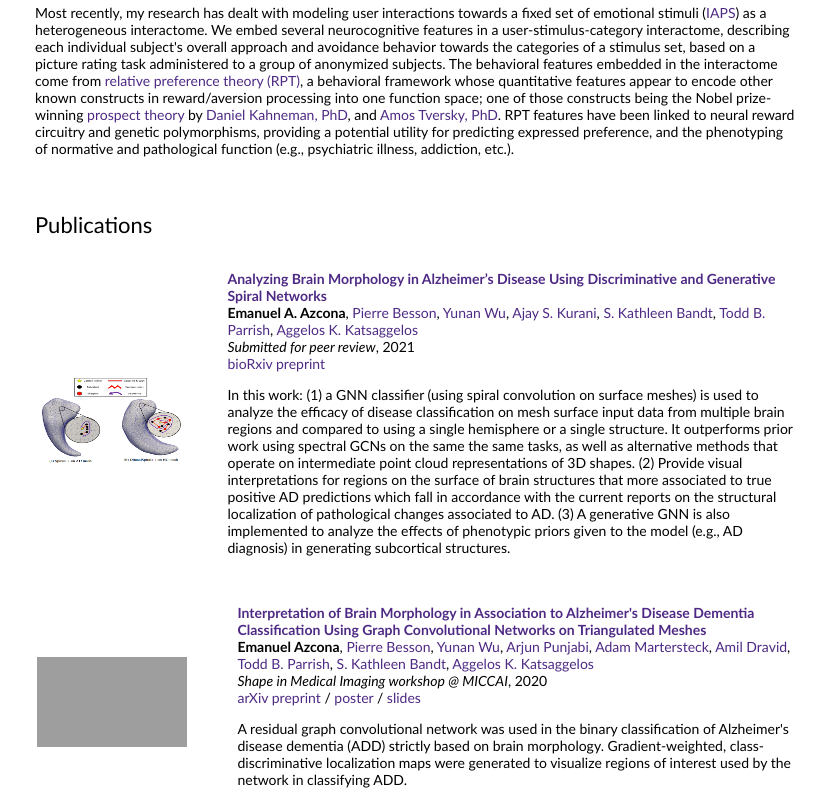
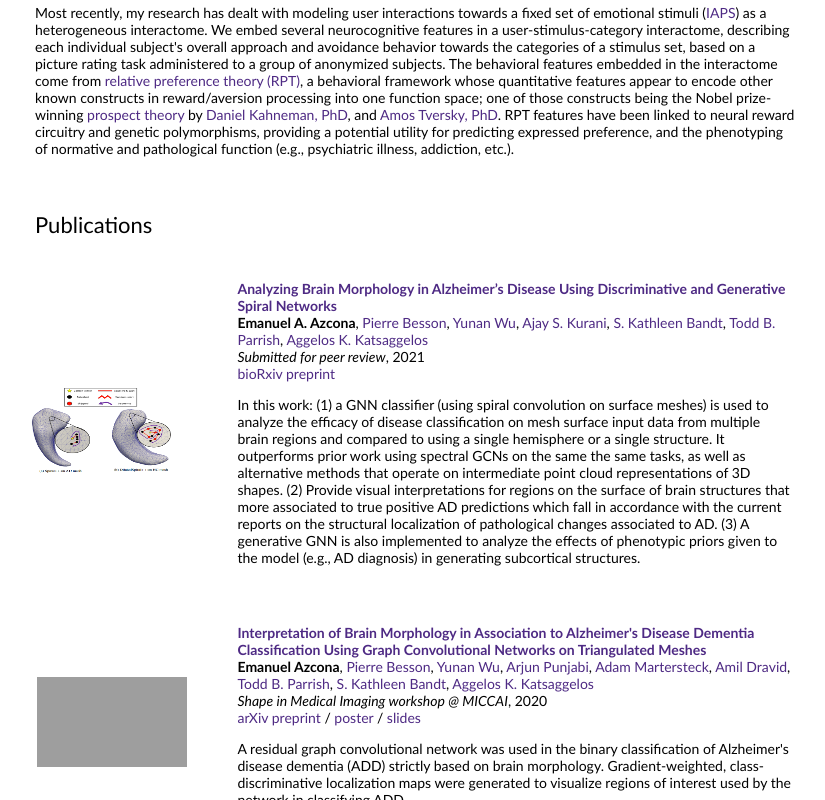
Before and after one commit to emanuelazcona/emanuelazcona.github.io, a plain HTML site: page index.html in a window 1280 px wide. Shown: the part 576-1376 px from the top of the page, without its empty margins (225-1050 px from the left). Drawn offline with Linux system fonts and the light colour scheme; grey boxes are pictures that could not be loaded.

Commit message:
Update index.html

```diff
--- a/index.html
+++ b/index.html
@@ -117,12 +117,12 @@
 
         <table width="100%" align="center" border="0" cellpadding="20"><tbody>
           <tr>
-            <td style="padding:20px;width:25%;vertical-align:middle">
+            <td style="padding:10px;width:25%;vertical-align:middle">
               <a href="https://drive.google.com/file/d/1K8ApRBg0MOQjgV45ZQcVwPoTIsNfB_BK/view?usp=sharing">
                 <img src="images/spiral_meshes.png" width="150" height="90">
               </a>
             </td>
-            <td style="padding:10px;width:75%;vertical-align:middle">
+            <td style="padding:20px;width:75%;vertical-align:middle">
               <a href="https://www.biorxiv.org/content/10.1101/2021.04.15.440008v4.full.pdf">
                 <papertitle>Analyzing Brain Morphology in Alzheimer’s Disease Using Discriminative and Generative Spiral Networks</papertitle>
               </a>
```
